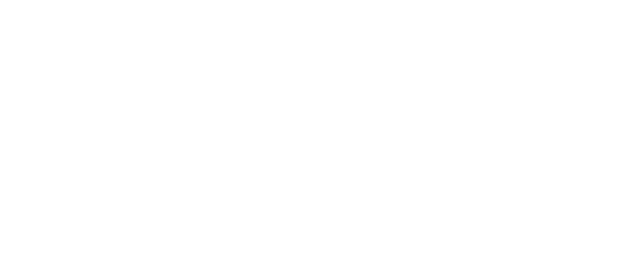
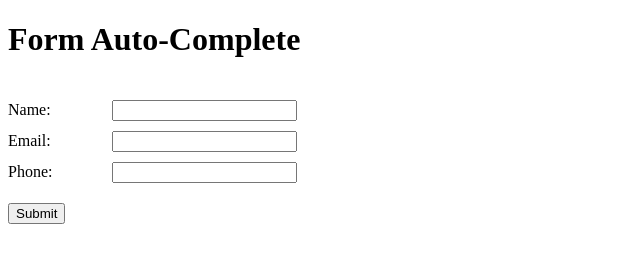
Before and after one commit to acciojob/form-autocomplete-misterKumar, a website: page main.html in a window 1280 px wide. Shown: the whole page, without its empty margins (0-640 px from the left). Drawn offline with Linux system fonts and the light colour scheme.

Commit message:
created a submission

```diff
--- a/main.html
+++ b/main.html
@@ -1,13 +1,40 @@
 <!DOCTYPE html>
-
 <html>
 
 <head>
-	<link rel="stylesheet" href="styles.css">
+	<title>Form Auto-Complete</title>
+	<style>
+		form {
+			display: inline-block;
+			margin-top: 20px;
+		}
+
+		label {
+			display: inline-block;
+			width: 100px;
+		}
+
+		input[type="text"] {
+			margin-bottom: 10px;
+		}
+
+		input[type="button"] {
+			margin-top: 10px;
+		}
+	</style>
 </head>
 
-<body>
-	<!-- the entire body must be written by student -->
+<body onload="autoFillForm();">
+	<h1>Form Auto-Complete</h1>
+	<form>
+		<label>Name:</label>
+		<input type="text" id="name"><br>
+		<label>Email:</label>
+		<input type="text" id="email"><br>
+		<label>Phone:</label>
+		<input type="text" id="phone"><br>
+		<input type="button" value="Submit" onclick="saveFormData()">
+	</form>
     <script type="text/javascript" src="./script.js">
 </script>
 
--- a/script.js
+++ b/script.js
@@ -1 +1,29 @@
 //your JS code here. If required.
+function saveFormData() {
+			let data = {
+				name: document.getElementById("name").value,
+				email: document.getElementById("email").value,
+				phone: document.getElementById("phone").value
+			};
+
+			let forms = localStorage.getItem("forms");
+			if (forms) {
+				forms = JSON.parse(forms);
+				forms.push(data);
+			} else {
+				forms = [data];
+			}
+			localStorage.setItem("forms", JSON.stringify(forms));
+		}
+
+		// Auto-fill form with previous data
+		function autoFillForm() {
+			let forms = localStorage.getItem("forms");
+			if (forms) {
+				forms = JSON.parse(forms);
+				let lastForm = forms[forms.length - 1];
+				document.getElementById("name").value = lastForm.name;
+				document.getElementById("email").value = lastForm.email;
+				document.getElementById("phone").value = lastForm.phone;
+			}
+		}
```
